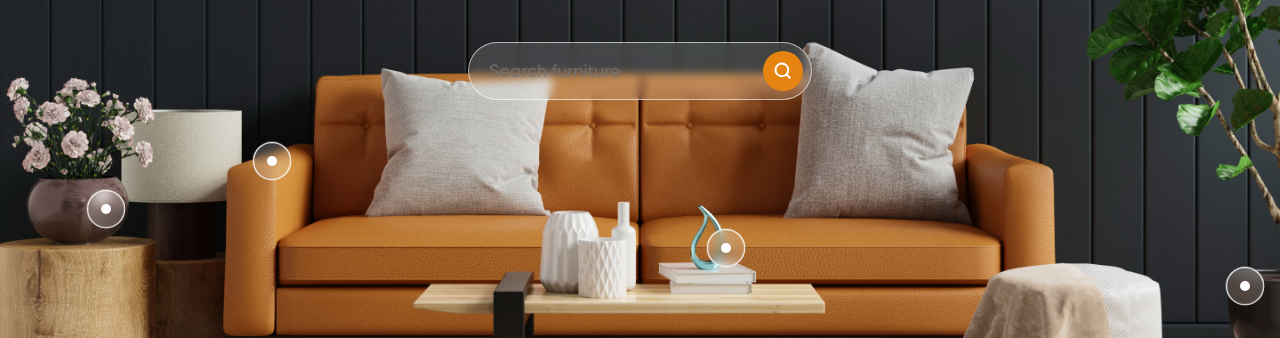
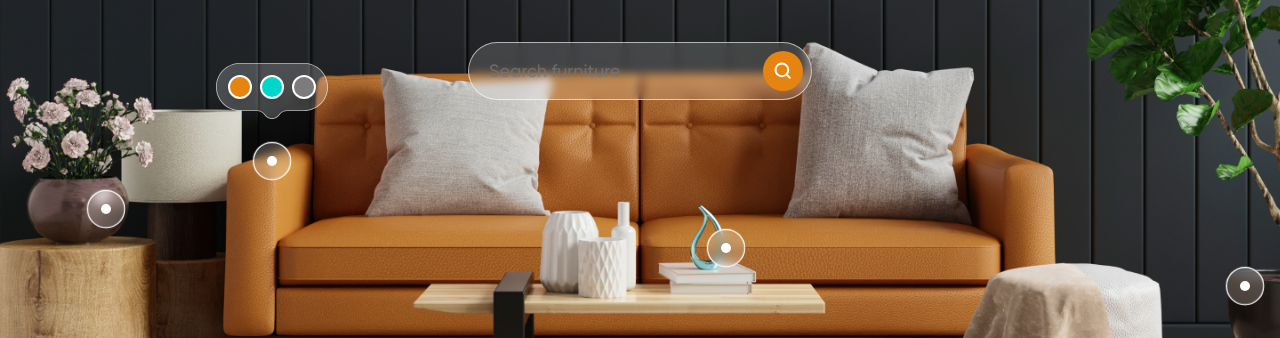
Before and after one commit to Alexana7/Furniture-store, a plain HTML site: page index.html in a window 1280 px wide. Shown: the part 462-800 px from the top of the page. Drawn offline with Linux system fonts and the light colour scheme.

Commit message:
add feature: styles for info-hint block

```diff
--- a/index.html
+++ b/index.html
@@ -38,6 +38,20 @@
           <div class="info-dot__circle"></div>
           <div class="info-dot__radius"></div>
         </button>
+        <div class="info-hint">
+          <label>
+            <input type="radio" name="sofa-color" class="info-hint__radio">
+            <div class="info-hint__radio--fake info-hint__radio--fake--orange"></div>
+          </label>
+          <label>
+            <input type="radio" name="sofa-color" class="info-hint__radio">
+            <div class="info-hint__radio--fake info-hint__radio--fake--turquoise"></div>
+          </label>
+          <label>
+            <input type="radio" name="sofa-color" class="info-hint__radio">
+            <div class="info-hint__radio--fake info-hint__radio--fake--grey"></div>
+          </label>
+        </div>
       </div>
       <div class="header__dot-vase">
         <button class="info-dot">
--- /dev/null
+++ b/scss/blocks/_info-hint.scss
@@ -0,0 +1,50 @@
+.info-hint {
+  position: absolute;
+  top: -26px;
+  left: 50%;
+  transform: translate(-50%, -100%);
+
+  display: flex;
+  gap: 8px;
+  width: 112px;
+  height: 56px;
+  justify-content: center;
+  padding-top: 12px;
+  background-image: url('./../img/icons/hint.svg');
+
+}
+.info-hint__radio {
+  clip: rect(0 0 0 0);
+  clip-path: inset(50%);
+  height: 1px;
+  overflow: hidden;
+  position: absolute;
+  white-space: nowrap;
+  width: 1px;
+
+}
+.info-hint__radio:checked + .info-hint__radio--fake {
+
+  background-image: url('./../img/icons/checkbox.svg');
+  background-position: auto center;
+
+}
+.info-hint__radio--fake {
+  width: 24px;
+  height: 24px;
+  flex-shrink: 0;
+  background-color: grey;
+  border: 2px solid #fff;
+  border-radius: 50%;
+  box-shadow: 0px 4px 6px rgba(0, 0, 0, 0.1);
+
+  &--orange {
+    background-color: var(--ui-orange);
+  }
+  &--turquoise {
+    background-color: var(--ui-turquoise);
+  }
+  &--grey {
+    background-color: var(--ui-grey);
+  }
+}
--- a/scss/main.scss
+++ b/scss/main.scss
@@ -8,6 +8,7 @@
 // Blocks
 @import './blocks/header';
 @import './blocks/info-dot';
+@import './blocks/info-hint';
 @import './blocks/nav';
 @import './blocks/nav-list';
 @import './blocks/cart';
```
Also changed, not shown: css/main.css, img/icons/checkbox.svg, img/icons/hint.svg (added), 1 other file.
